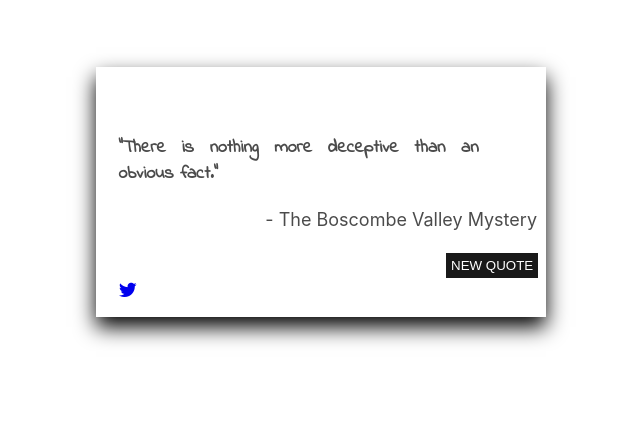
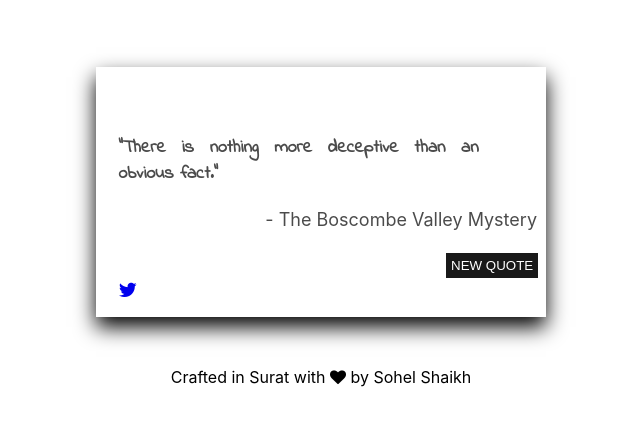
Before and after one commit to rebht78/random-quote, a React (Create React App) app: page / in a window 1280 px wide. Shown: the part 125-550 px from the top of the page, without its empty margins (319-959 px from the left). Built offline with nearby package versions, Linux system fonts and the light colour scheme.

Commit message:
added footer and minor changes to index.html

```diff
--- a/public/index.html
+++ b/public/index.html
@@ -2,19 +2,12 @@
 <html lang="en">
   <head>
     <meta charset="utf-8" />
-    <link rel="icon" href="%PUBLIC_URL%/favicon.ico" />
     <meta name="viewport" content="width=device-width, initial-scale=1" />
-    <meta name="theme-color" content="#000000" />
-    <meta
-      name="description"
-      content="Web site created using create-react-app"
-    />
-    <link rel="apple-touch-icon" href="logo192.png" />
     <!--
       manifest.json provides metadata used when your web app is installed on a
       user's mobile device or desktop. See https://developers.google.com/web/fundamentals/web-app-manifest/
     -->
-    <link rel="manifest" href="%PUBLIC_URL%/manifest.json" />
+    <link rel="shortcut icon" href="http://sstatic.net/stackoverflow/img/favicon.ico">
     <link href="https://fonts.googleapis.com/css?family=Indie+Flower&display=swap" rel="stylesheet">
     <script src="https://cdnjs.cloudflare.com/ajax/libs/font-awesome/5.11.2/js/fontawesome.min.js">
     </script>
--- a/src/components/App.components.jsx
+++ b/src/components/App.components.jsx
@@ -1,11 +1,10 @@
 import React from 'react';
 import Quotes from '../data/Quotes';
+import './App.styles.css';
 import Quote from './Quote.components';
 
-class App extends React.Component
-{
-    constructor(props)
-    {
+class App extends React.Component {
+    constructor(props) {
         super(props);
         this.state = {
             quote: Quotes[0]
@@ -13,12 +12,17 @@ class App extends React.Component
     }
     render() {
         return (
-            <Quote text={this.state.quote.text} author={this.state.quote.author} generateQuote={this.newQuote}/>
+            <div>
+                <Quote text={this.state.quote.text} author={this.state.quote.author} generateQuote={this.newQuote} />
+                <footer id="text-footer">
+                Crafted in Surat with <i class="fa fa-heart"></i> by Sohel Shaikh
+                </footer>
+            </div>
         )
     }
     newQuote = (e) => {
         const randomIndex = Math.floor(Math.random() * Quotes.length);
-        this.setState({quote:Quotes[randomIndex]});
+        this.setState({ quote: Quotes[randomIndex] });
     }
 }
 
--- /dev/null
+++ b/src/components/App.styles.css
@@ -0,0 +1,6 @@
+#text-footer
+{
+    text-align: center;
+    margin-top:50px;
+    margin-bottom:200px;
+}
```
